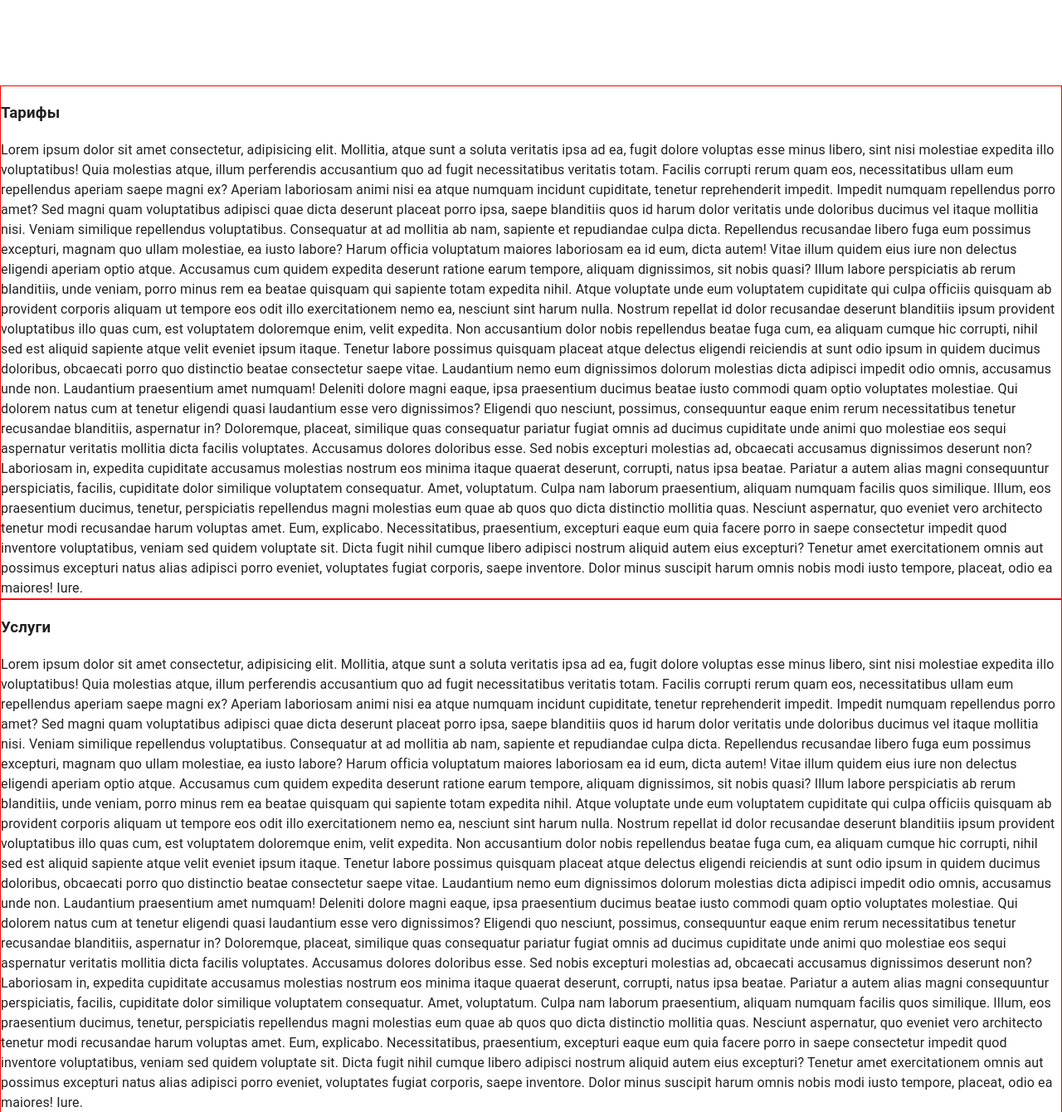
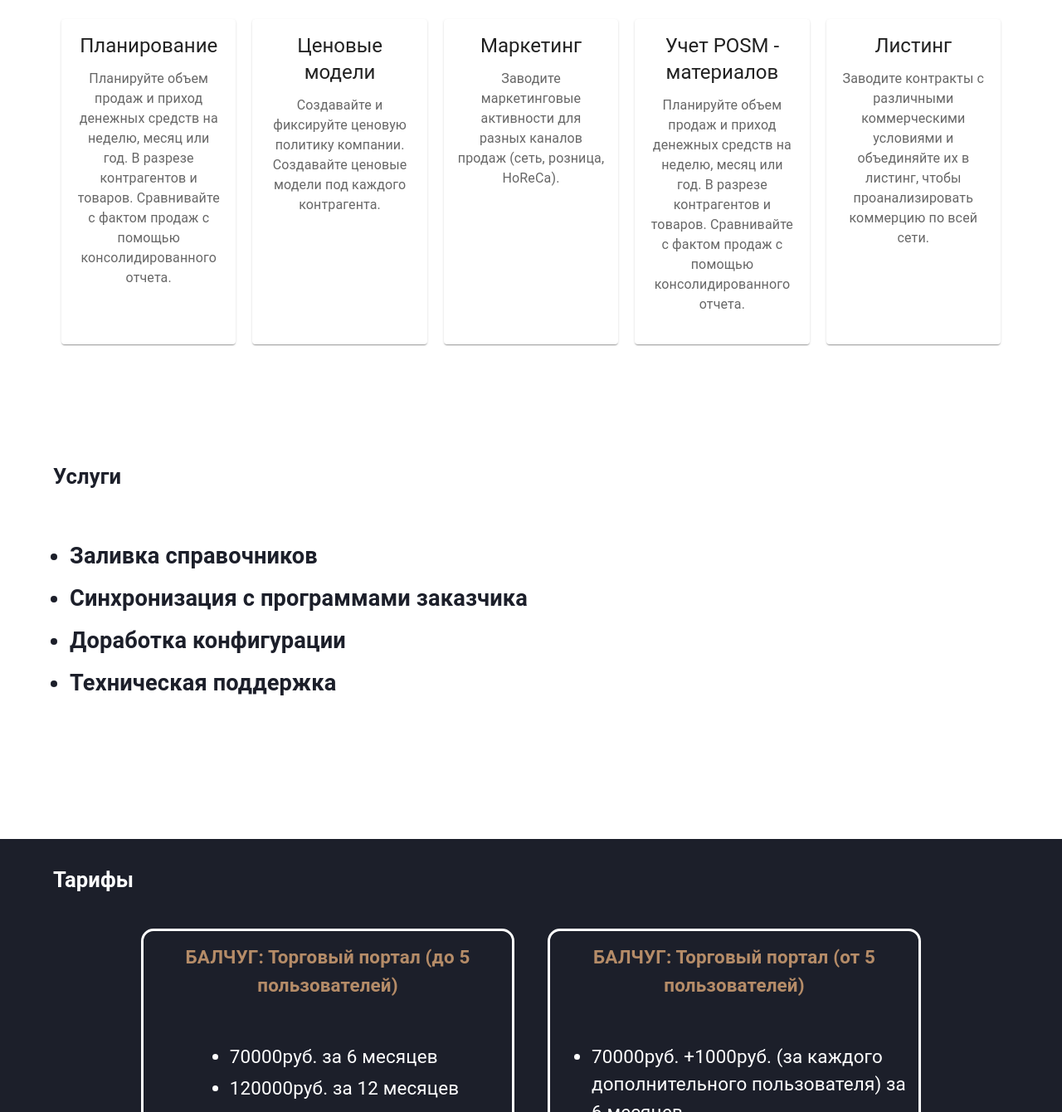
Before and after one commit to Balchug/landing, a Gatsby site: page / in a window 1280 px wide. Shown: the part 1460-2800 px from the top of the page at 83% size. Built offline with nearby package versions, Linux system fonts and the light colour scheme; Gatsby itself is replaced by a stand-in of ours.

Commit message:
add sections

```diff
--- a/src/pages/index.tsx
+++ b/src/pages/index.tsx
@@ -1,6 +1,6 @@
 import * as React from "react"
 import type { HeadFC, PageProps } from "gatsby"
-import { Header, MockSection, Footer, HomeSection, FeaturesSection } from '~/widgets'
+import { Header, MockSection, Footer, HomeSection, FeaturesSection, TariffsSection, ServicesSection } from '~/widgets'
 
 import { useTheme } from '@mui/material'
 const IndexPage: React.FC<PageProps> = () => {
@@ -10,8 +10,8 @@
     <Header />
     <HomeSection  id="home" theme={theme}/>
     <FeaturesSection id="functions"/>
-    <MockSection title="Тарифы" id="tariffs"/>
-    <MockSection title="Услуги" id="services"/>
+    <ServicesSection id="services" theme={theme}/>
+    <TariffsSection id="tariffs" theme={theme}/>
     <Footer />
 
   </>
--- a/src/shared/ui/sectionTitle.tsx
+++ b/src/shared/ui/sectionTitle.tsx
@@ -4,22 +4,23 @@
 import styled from 'styled-components'
 
 interface IProps {
-  children: React.ReactNode
+  children: React.ReactNode,
+  color?: string
 }
 
 const StyledWrapper = styled.div`
   font-size: 1.6rem;
   font-weight: 600;
-  color: ${props => props.theme.palette.primary.main}
+  color: ${props =>  props.color ? props.color : props.theme.palette.primary.main }
 
 `
 
 
-const SectionTitle = ({children}: IProps) => {
+const SectionTitle = ({children, color}: IProps) => {
   const theme = useTheme()
   console.log('theme: ', theme)
   return (
-    <StyledWrapper theme={theme}>
+    <StyledWrapper theme={theme} color={color}>
         { children }
     </StyledWrapper>
   )
--- a/src/widgets/featuresSection/ui/features.section.tsx
+++ b/src/widgets/featuresSection/ui/features.section.tsx
@@ -1,9 +1,9 @@
 
 import React from 'react'
 import styled from 'styled-components'
-import { Container } from '@mui/material'
+import { Container, Card, CardContent, Typography } from '@mui/material'
 import { ISectionProps } from '~/shared/interfaces/section.interface'
-import { SectionTitle, HorizontalLines } from '~/shared/ui'
+import { SectionTitle } from '~/shared/ui'
 import { StaticImage } from "gatsby-plugin-image"
 import { Carousel } from 'react-responsive-carousel'
 import "react-responsive-carousel/lib/styles/carousel.min.css"
@@ -20,24 +20,47 @@
   gap: '10px',
 }
 
-const slides = [
-  {name: '01.png', legend: '01-description'},
-  {name: '02.png', legend: '01-description'},
-  {name: '03.png', legend: '01-description'},
-  {name: '04.png', legend: '01-description'},
-  {name: '05.png', legend: '01-description'},
-  {name: '06.png', legend: '01-description'},
-  {name: '07.png', legend: '01-description'},
-  {name: '08.png', legend: '01-description'},
-  {name: '09.png', legend: '01-description'},
-  {name: '10.png', legend: '01-description'},
-  {name: '11.png', legend: '01-description'},
-  {name: '12.png', legend: '01-description'},
-  {name: '13.png', legend: '01-description'},
-  {name: '14.png', legend: '01-description'},
-  {name: '15.png', legend: '01-description'},
-  {name: '16.png', legend: '01-description'},
+
+const FeaturesWrapper = styled.div`
+  display: flex;
+  flex-direction: row;
+  flex-wrap: nowrap;
+  gap: 20px;
+  padding: 10px;
+  overflow-x: auto;
+
+  justify-content: space-evenly;
+`
+
+const features = [
+  {
+    title: 'Планирование',
+    content: `Планируйте объем продаж и приход денежных средств на неделю, месяц или год.
+    В разрезе контрагентов и товаров.
+    Сравнивайте с фактом продаж с помощью консолидированного отчета.`
+  },
+  {
+    title: 'Ценовые модели',
+    content: `Создавайте и фиксируйте ценовую политику компании.
+    Создавайте ценовые модели под каждого контрагента.`
+  },
+  {
+    title: 'Маркетинг',
+    content: `Заводите маркетинговые активности для разных каналов продаж (сеть, розница, HoReCa).`
+  },
+  {
+    title: 'Учет POSM - материалов',
+    content: `Планируйте объем продаж и приход денежных средств на неделю, месяц или год.
+    В разрезе контрагентов и товаров.
+    Сравнивайте с фактом продаж с помощью консолидированного отчета.`
+  },
+  {
+    title: 'Листинг',
+    content: `Заводите контракты с различными коммерческими условиями и объединяйте их в листинг, чтобы проанализировать коммерцию по всей сети.`
+  }
 ]
+
+
 
 
 const HomeSection = ({ id, theme }: ISectionProps) => {
@@ -45,7 +68,7 @@
       <Container sx={containerStyles}>
         {/* <HorizontalLines color={ theme?.palette.primary.main || 'transparent' }/> */}
         <SectionTitle>Возможности</SectionTitle>
-        <Carousel>
+        <Carousel autoPlay={true} infiniteLoop={true}>
            <div>  <StaticImage src={ `../../../images/features/01.png` } alt='Описание'/> </div>
            <div>  <StaticImage src={ `../../../images/features/02.png` } alt='Описание'/> </div>
            <div>  <StaticImage src={ `../../../images/features/03.png` } alt='Описание'/> </div>
@@ -63,6 +86,23 @@
            <div>  <StaticImage src={ `../../../images/features/15.png` } alt='Описание'/> </div>
            <div>  <StaticImage src={ `../../../images/features/16.png` } alt='Описание'/> </div>
         </Carousel>
+        <FeaturesWrapper>
+          { features.map(block => (
+                <Card sx={{width: '250px'}}>
+                  <CardContent>
+                    <Typography variant="h5" component="div" sx={{textAlign: 'center' }}>
+                      { block.title }
+                    </Typography>
+                    <Typography sx={{ my: 1.5, textAlign: 'center' }} color="text.secondary">
+                      { block.content }
+                    </Typography>
+                    <Typography variant="body2">
+
+                    </Typography>
+                  </CardContent>
+                </Card>
+            ))}
+        </FeaturesWrapper>
       </Container>
     </StyledHomeSection>)
 }
--- a/src/widgets/header/ui/logo.tsx
+++ b/src/widgets/header/ui/logo.tsx
@@ -25,8 +25,7 @@
     <StaticImage
       src="../../../images/logo.png"
       alt="logo"
-      height="33"
-      center
+      height={ 33 }
     />
     <StyledTitle>
      { 'БАЛЧУГ: ТОРГОВЫЙ ПОРТАЛ' }
--- a/src/widgets/header/ui/nav.tsx
+++ b/src/widgets/header/ui/nav.tsx
@@ -7,8 +7,8 @@
 const sections = [
   {url: 'home', text: "Описание"},
   {url: 'functions', text: "Возможности"},
+  {url: 'services', text: "Услуги"},
   {url: 'tariffs', text: "Тарифы"},
-  {url: 'services', text: "Услуги"},
 ]
 
 
--- a/src/widgets/index.ts
+++ b/src/widgets/index.ts
@@ -3,5 +3,7 @@
 import Footer from './footer'
 import { HomeSection } from './homeSection'
 import { FeaturesSection } from './featuresSection'
+import { TariffsSection } from './tariffsSection'
+import { ServicesSection } from './serviceSection'
 
-export { Header, MockSection, Footer, HomeSection, FeaturesSection}
+export { Header, MockSection, Footer, HomeSection, FeaturesSection, TariffsSection, ServicesSection}
--- /dev/null
+++ b/src/widgets/serviceSection/index.ts
@@ -0,0 +1,5 @@
+import ServicesSection from './ui/services.section'
+
+export {
+  ServicesSection
+}
--- /dev/null
+++ b/src/widgets/serviceSection/ui/services.section.tsx
@@ -0,0 +1,60 @@
+
+import React from 'react'
+import styled from 'styled-components'
+import { Container } from '@mui/material'
+import { ISectionProps } from '~/shared/interfaces/section.interface'
+import { HorizontalLines , SectionTitle } from '~/shared/ui'
+
+
+const StyledHomeSection = styled.section`
+  /* background-image: url(patternBG.png); */
+  /* background-repeat: no-repeat;
+  background-position: top left;
+  background-size: cover; */
+  padding-bottom: 120px;
+  /* border-bottom-right-radius: 120px; */
+  /* background-color: ${props => props.theme.palette.primary.main  } */
+`
+
+const containerStyles = {
+  display: 'flex',
+  flexDirection: 'column',
+  gap: '10px',
+  height: '100%',
+  paddingTop: '30px',
+
+}
+const StyledUl = styled.ul`
+  padding: 10px;
+  color: ${props => props.theme.palette.primary.main  };
+  font-size: 1.7rem;
+  font-weight: 600;
+`
+
+const StyledLi = styled.li`
+  margin: 10px;
+`
+
+
+const services = [
+  "Заливка справочников",
+"Синхронизация с программами заказчика",
+"Доработка конфигурации",
+"Техническая поддержка",
+]
+
+const ServicesSection = ({ id, theme }: ISectionProps) => {
+  return (<StyledHomeSection id={id} theme={theme}>
+      <Container sx={containerStyles}>
+
+        <SectionTitle>Услуги</SectionTitle>
+        <StyledUl theme={theme} >
+          { services.map(service => <StyledLi>{service}</StyledLi>)}
+        </StyledUl>
+      </Container>
+    </StyledHomeSection>)
+}
+
+
+
+export default ServicesSection
--- /dev/null
+++ b/src/widgets/tariffsSection/index.ts
@@ -0,0 +1,5 @@
+import TariffsSection from './ui/tariffs.section'
+
+export {
+  TariffsSection
+}
--- /dev/null
+++ b/src/widgets/tariffsSection/ui/tariffCard.tsx
@@ -0,0 +1,55 @@
+import React from 'react';
+import styled from 'styled-components'
+
+interface IProps {
+  title: string,
+  content: string[],
+}
+
+const CardWrapper = styled.div`
+  display: flex;
+  flex-direction: column;
+  align-items: center;
+  gap: 10px;
+  border: 3px solid white;
+  border-radius: 15px;
+  max-width: 450px;
+  align-content: center;
+  padding-bottom: 50px;
+
+
+`
+
+const Title = styled.div`
+  color: #B58C68;
+  font-weight: 600;
+  font-size: 1.4rem;
+  padding: 15px;
+  text-align: center;
+
+`
+const Content  = styled.div`
+  font-size: 1.4rem;
+  color: white;
+  padding: 5px;
+  text-align: start;
+
+`
+const StyledLi = styled.li`
+  margin: 5px;
+`
+
+const TariffCard = ({title, content}: IProps) => {
+  return (
+  <CardWrapper>
+    <Title>{title}</Title>
+    <Content>
+      <ul>
+        {content.map(i => <StyledLi>{i}</StyledLi>)}
+      </ul>
+    </Content>
+  </CardWrapper>
+)
+}
+
+export default TariffCard
--- /dev/null
+++ b/src/widgets/tariffsSection/ui/tariffs.section.tsx
@@ -0,0 +1,69 @@
+
+import React from 'react'
+import styled from 'styled-components'
+import { Container } from '@mui/material'
+import { ISectionProps } from '~/shared/interfaces/section.interface'
+import { HorizontalLines , SectionTitle } from '~/shared/ui'
+import TariffCard from './tariffCard'
+
+const StyledHomeSection = styled.section`
+  /* background-image: url(patternBG.png); */
+  /* background-repeat: no-repeat;
+  background-position: top left;
+  background-size: cover; */
+  padding-bottom: 120px;
+  /* border-bottom-right-radius: 120px; */
+  background-color: ${props => props.theme.palette.primary.main  }
+`
+
+const containerStyles = {
+  display: 'flex',
+  flexDirection: 'column',
+  gap: '10px',
+  height: '100%',
+  paddingTop: '30px',
+
+}
+
+const tariffs = [
+  {
+  title: 'БАЛЧУГ: Торговый портал (до 5 пользователей)',
+  content: [
+      '70000руб. за 6 месяцев',
+      '120000руб. за 12 месяцев',
+      ]},
+  {
+    title: 'БАЛЧУГ: Торговый портал (от 5 пользователей)',
+    content: [
+      '70000руб. +1000руб. (за каждого дополнительного пользователя) за 6 месяцев',
+      '120000руб. +1000руб. (за каждого дополнительного пользователя) за 12 месяцев',
+    ]
+  }
+
+]
+
+const CardsWrapper = styled.div`
+  display: flex;
+  margin-top: 30px;
+  flex-direction: row;
+  justify-content:  center;
+  gap: 40px;
+`
+
+const TariffsSection = ({ id, theme }: ISectionProps) => {
+  return (<StyledHomeSection id={id} theme={theme}>
+      <Container sx={containerStyles}>
+
+        <SectionTitle color="white">Тарифы</SectionTitle>
+        <CardsWrapper>
+          { tariffs.map(tariff => (
+            <TariffCard title={tariff.title} content={tariff.content} />
+          ))}
+        </CardsWrapper>
+      </Container>
+    </StyledHomeSection>)
+}
+
+
+
+export default TariffsSection
```
